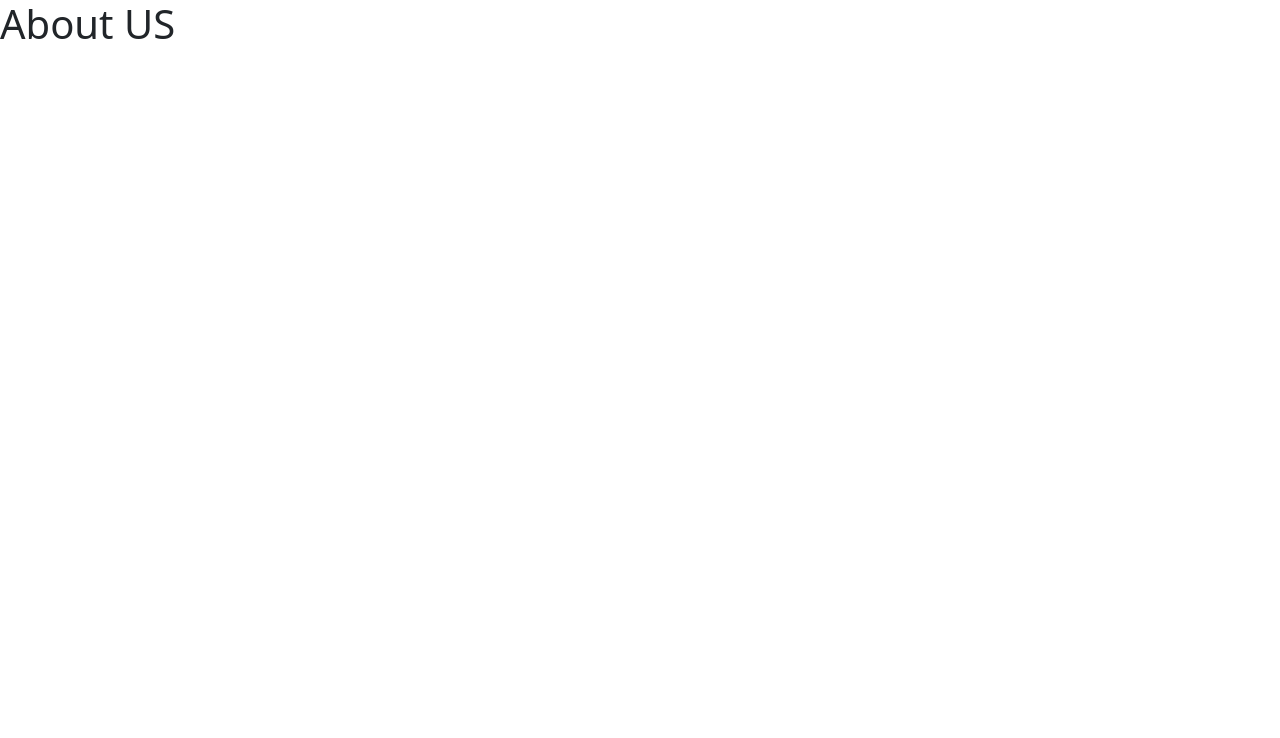
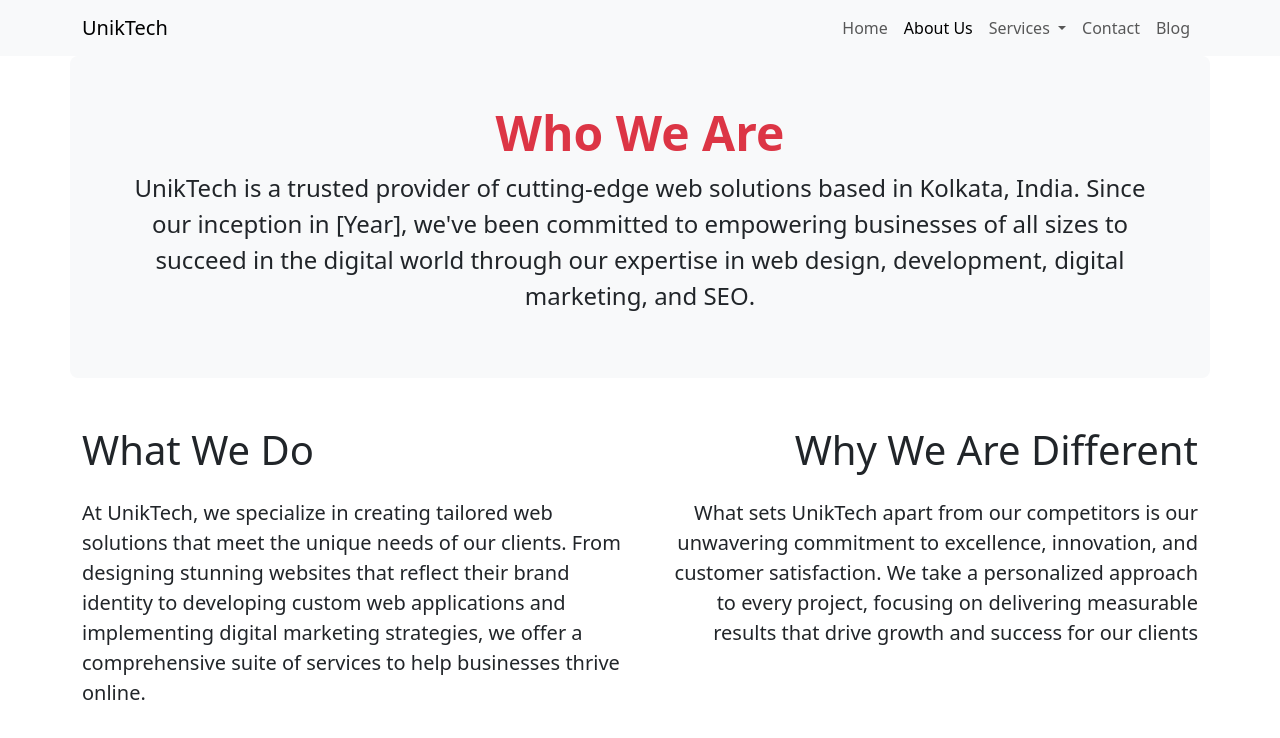
Before and after one commit to anupammo/uniktech, a plain HTML site: page about-us.html in a window 1280 px wide. Drawn offline with nearby package versions, Linux system fonts and the light colour scheme.

Commit message:
update about pages

```diff
--- a/about-us.html
+++ b/about-us.html
@@ -1,13 +1,94 @@
 <!doctype html>
 <html lang="en">
+
 <head>
   <meta charset="utf-8">
   <meta name="viewport" content="width=device-width, initial-scale=1">
   <title>About us</title>
-    <link href="https://cdn.jsdelivr.net/npm/bootstrap@5.3.2/dist/css/bootstrap.min.css" rel="stylesheet" integrity="sha384-T3c6CoIi6uLrA9TneNEoa7RxnatzjcDSCmG1MXxSR1GAsXEV/Dwwykc2MPK8M2HN" crossorigin="anonymous">
+  <link href="https://cdn.jsdelivr.net/npm/bootstrap@5.3.2/dist/css/bootstrap.min.css" rel="stylesheet"
+    integrity="sha384-T3c6CoIi6uLrA9TneNEoa7RxnatzjcDSCmG1MXxSR1GAsXEV/Dwwykc2MPK8M2HN" crossorigin="anonymous">
 </head>
+
 <body>
-    <h1>About US</h1>
-    <script src="https://cdn.jsdelivr.net/npm/bootstrap@5.3.2/dist/js/bootstrap.bundle.min.js" integrity="sha384-C6RzsynM9kWDrMNeT87bh95OGNyZPhcTNXj1NW7RuBCsyN/o0jlpcV8Qyq46cDfL" crossorigin="anonymous"></script>
+  <nav class="navbar navbar-expand-lg bg-body-tertiary">
+    <div class="container">
+      <a class="navbar-brand" href="#">UnikTech</a>
+      <button class="navbar-toggler" type="button" data-bs-toggle="collapse" data-bs-target="#navbarSupportedContent"
+        aria-controls="navbarSupportedContent" aria-expanded="false" aria-label="Toggle navigation">
+        <span class="navbar-toggler-icon"></span>
+      </button>
+      <div class="collapse navbar-collapse" id="navbarSupportedContent">
+        <ul class="navbar-nav ms-auto mb-2 mb-lg-0">
+          <li class="nav-item">
+            <a class="nav-link " aria-current="page" href="index">Home</a>
+          </li>
+          <li class="nav-item">
+            <a class="nav-link active" href="about-us">About Us</a>
+          </li>
+          <li class="nav-item dropdown">
+            <a class="nav-link dropdown-toggle" href="#" role="button" data-bs-toggle="dropdown" aria-expanded="false">
+              Services
+            </a>
+            <ul class="dropdown-menu">
+              <li><a class="dropdown-item" href="services/web-design">Website Design</a></li>
+              <li><a class="dropdown-item" href="services/web-development">Web Development</a></li>
+              <li>
+                <hr class="dropdown-divider">
+              </li>
+              <li><a class="dropdown-item" href="">Digital Marketing</a></li>
+              <li><a class="dropdown-item" href="services/seo-search-engine-optimisation">Search Engine
+                  Optimisation</a></li>
+              <li><a class="dropdown-item" href="services/website-management">Website Management</a></li>
+            </ul>
+          </li>
+          <li class="nav-item">
+            <a class="nav-link" href="contact-us">Contact</a>
+          </li>
+          <li class="nav-item">
+            <a class="nav-link" aria-disabled="true">Blog</a>
+          </li>
+        </ul>
+      </div>
+    </div>
+  </nav>
+  <div class="container">
+    <div class="row">
+      <div class="p-5 mb-4 bg-light rounded-3">
+        <h1 class="text-center display-5 fw-bold text-danger">Who We Are</h1>
+        <p class="lead col-12 text-center fs-4">UnikTech is a trusted provider of cutting-edge web solutions based in
+          Kolkata, India. Since our inception in [Year], we've been committed to empowering businesses of all sizes to
+          succeed in the digital world through our expertise in web design, development, digital marketing, and
+          <strong>SEO</strong>.
+        </p>
+      </div>
+    </div>
+  </div>
+  <div class="container">
+    <div class="row">
+      <div class="col-md-6">
+        <h2 class="text-start display-6 my-4">What We Do</h2>
+        <p class="lead text-start my-4">At UnikTech, we specialize in creating tailored web solutions that meet the
+          unique needs of our clients. From designing stunning websites that reflect their brand identity to developing
+          custom web applications and implementing digital marketing strategies, we offer a comprehensive suite of
+          services to help businesses thrive online.</p>
+      </div>
+      <div class="col-md-6">
+        <h2 class="text-end display-6 my-4">Why We Are Different</h2>
+        <p class="lead text-end my-4">What sets UnikTech apart from our competitors is our unwavering commitment to
+          excellence, innovation, and customer satisfaction. We take a personalized approach to every project, focusing
+          on delivering measurable results that drive growth and success for our clients</p>
+      </div>
+    </div>
+  </div>
+  </div>
+  <div class="container">
+    <div class="row">
+
+    </div>
+  </div>
+  <script src="https://cdn.jsdelivr.net/npm/bootstrap@5.3.2/dist/js/bootstrap.bundle.min.js"
+    integrity="sha384-C6RzsynM9kWDrMNeT87bh95OGNyZPhcTNXj1NW7RuBCsyN/o0jlpcV8Qyq46cDfL"
+    crossorigin="anonymous"></script>
 </body>
+
 </html>
```
Also changed, not shown: index.html (+2 -2 lines). Lines whose indentation alone changed are shown as unchanged.
